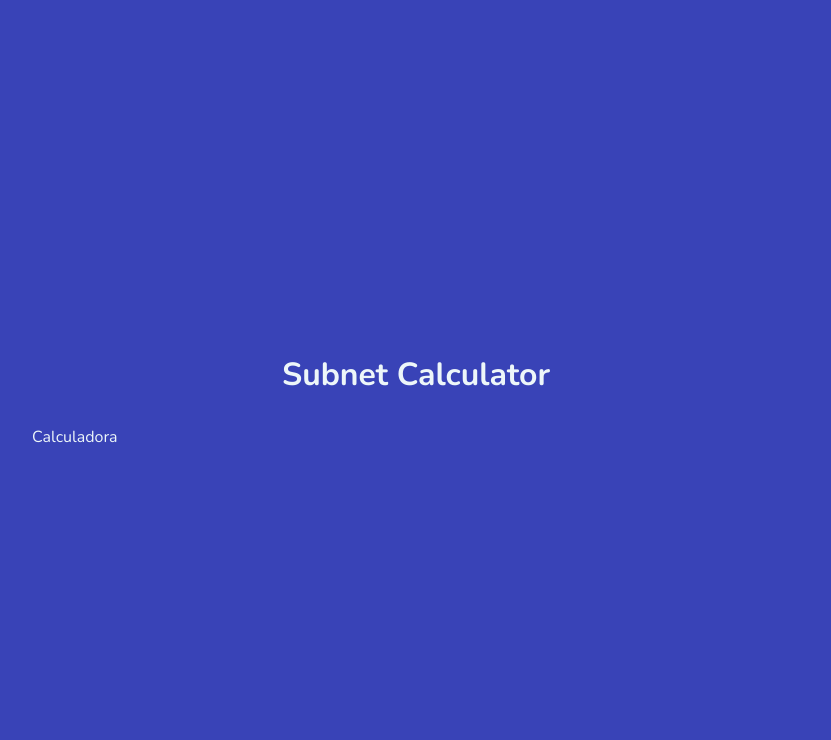
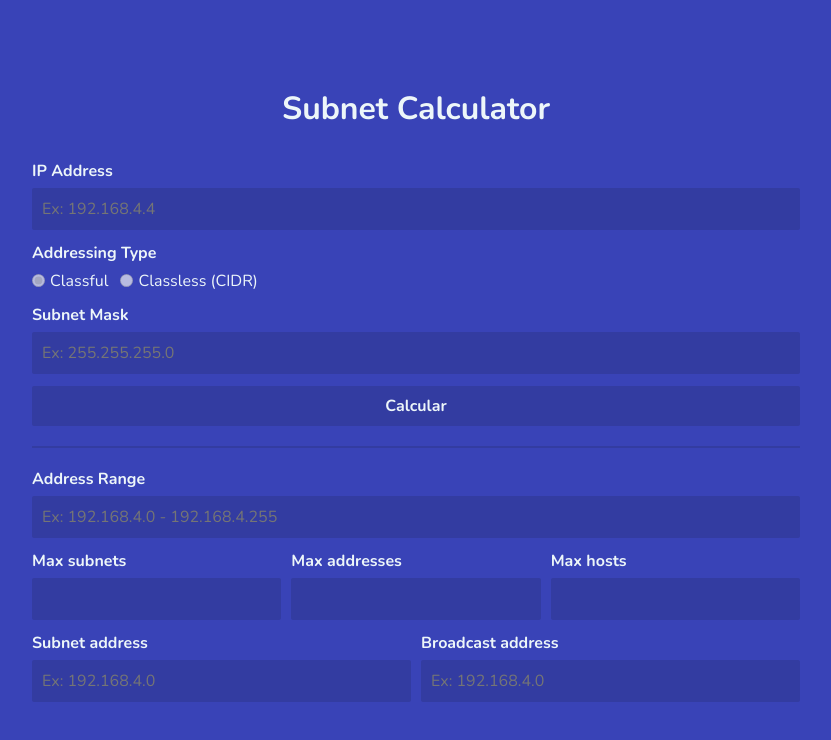
Before and after one commit to fernandonagase/masker, a React (Create React App) app: page / in a window 1280 px wide. Shown: the top 740 px of the page, without its empty margins (224-1055 px from the left). Built offline with nearby package versions, Linux system fonts and the light colour scheme.

Commit message:
feat: implement Calculator component hierarchy

```diff
--- a/src/components/Calculator/index.tsx
+++ b/src/components/Calculator/index.tsx
@@ -1,8 +1,71 @@
 import React from 'react';
+
+import './styles.css';
 
 function Calculator() {
     return (
-        <div>Calculadora</div>
+        <main>
+            <form>
+                <div className="user-input-container">
+                    <div className="input-group">
+                        <label htmlFor="address">IP Address</label>
+                        <input type="text" name="address" placeholder="Ex: 192.168.4.4" id="address" />
+                    </div>
+                    <div className="radio-group">
+                        <label>Addressing Type</label>
+                        <div className="radio-inline">
+                            <div className="radio-item">
+                                <input type="radio" name="type" id="classful" checked disabled />
+                                <label htmlFor="classful">Classful</label>
+                            </div>
+                            <div className="radio-item">
+                                <input type="radio" name="type" id="classless" disabled />
+                                <label htmlFor="classless">Classless (CIDR)</label>
+                            </div>
+                        </div>
+                    </div>
+                    <div>
+                        <div>
+                            <div className="input-group">
+                                <label htmlFor="mask">Subnet Mask</label>
+                                <input type="text" name="mask" placeholder="Ex: 255.255.255.0" id="mask" />
+                            </div>
+                        </div>
+                    </div>
+                    <button type="submit" className="button button-block">Calcular</button>
+                </div>
+                <div>
+                    <div className="input-group">
+                        <label htmlFor="range">Address Range</label>
+                        <input type="text" name="range" placeholder="Ex: 192.168.4.0 - 192.168.4.255" id="range" disabled />
+                    </div>
+                    <div className="input-row">
+                        <div className="input-group">
+                            <label htmlFor="maxsubnets">Max subnets</label>
+                            <input type="number"name="maxsubnets" id="maxsubnets" disabled />
+                        </div>
+                        <div className="input-group">
+                            <label htmlFor="maxaddresses">Max addresses</label>
+                            <input type="number" name="maxaddresses" id="maxaddresses" disabled />
+                        </div>
+                        <div className="input-group">
+                            <label htmlFor="maxhosts">Max hosts</label>
+                            <input type="number" name="maxhosts" id="maxhosts" disabled />
+                        </div>
+                    </div>
+                    <div className="input-row">
+                        <div className="input-group">
+                            <label htmlFor="subnet">Subnet address</label>
+                            <input type="text" name="subnet" placeholder="Ex: 192.168.4.0" id="subnet" disabled />
+                        </div>
+                        <div className="input-group">
+                            <label htmlFor="broadcast">Broadcast address</label>
+                            <input type="text" name="broadcast" placeholder="Ex: 192.168.4.0" id="broadcast" disabled />
+                        </div>
+                    </div>
+                </div>
+            </form>
+        </main>
     );
 }
 
--- /dev/null
+++ b/src/components/Calculator/styles.css
@@ -0,0 +1,97 @@
+.input-row {
+    display: flex;
+}
+
+.input-row > .input-group,
+.input-row > .radio-group {
+    flex: 1;
+}
+
+.input-row > .input-group + .input-group,
+.input-row > .radio-group + .input-group {
+    margin-left: 1rem;
+}
+
+.input-group {
+    margin-bottom: 1.2rem;
+}
+
+.input-group > label {
+    display: inline-block;
+    margin-bottom: 0.6rem;
+    font-weight: 700;
+}
+
+.input-group > input {
+    display: block;
+    width: 100%;
+    height: 4.2rem;
+    padding: 0 1rem;
+    background: var(--control-on-background);
+    border: none;
+    border-radius: 0.2rem;
+    color: var(--text-light);
+}
+
+.custom-input {
+    padding: 1rem;
+}
+
+.radio-group {
+    margin-bottom: 1.2rem;
+}
+
+.radio-group > label {
+    display: inline-block;
+    margin-bottom: 0.6rem;
+    font-weight: 700;
+}
+
+.radio-inline {
+    display: flex;
+}
+
+.radio-inline > .radio-item + .radio-item {
+    margin-left: 1.2rem;
+}
+
+.radio-item {
+    display: flex;
+    align-items: center;
+}
+
+.radio-item > label {
+    margin-left: 0.5rem;
+}
+
+.button {
+    cursor: pointer;
+    height: 4rem;
+    border: none;
+    border-radius: 0.2rem;
+    padding: 1.5rem;
+    display: flex;
+    justify-content: center;
+    align-items: center;
+    background: var(--control-on-background);
+    color: var(--text-light);
+    font-weight: 700;
+    transition: background-color 0.2s;
+}
+
+.button:hover {
+    background: var(--control-on-background-lighten);
+}
+
+.button-block {
+    width: 100%;
+}
+
+.user-input-container {
+    border-bottom: 2px solid var(--control-on-background);
+    margin-bottom: 2rem;
+}
+
+.user-input-container > button {
+    margin-bottom: 2rem;
+}
```
